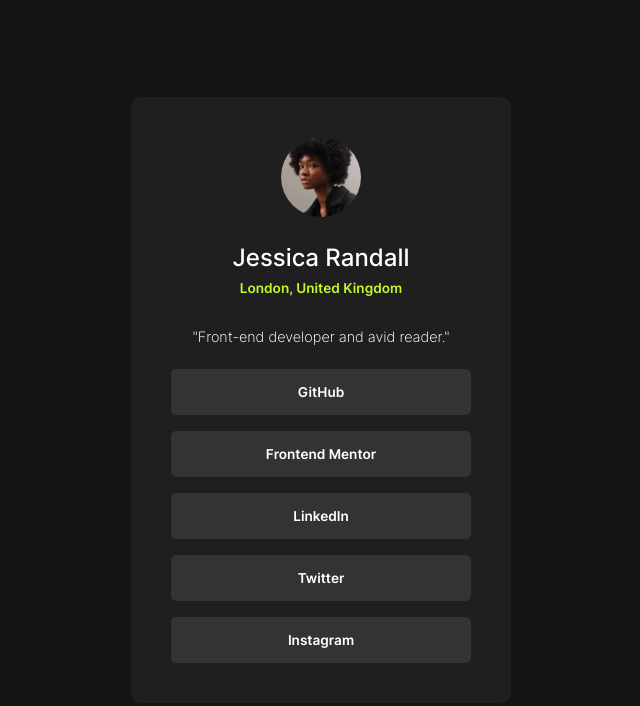
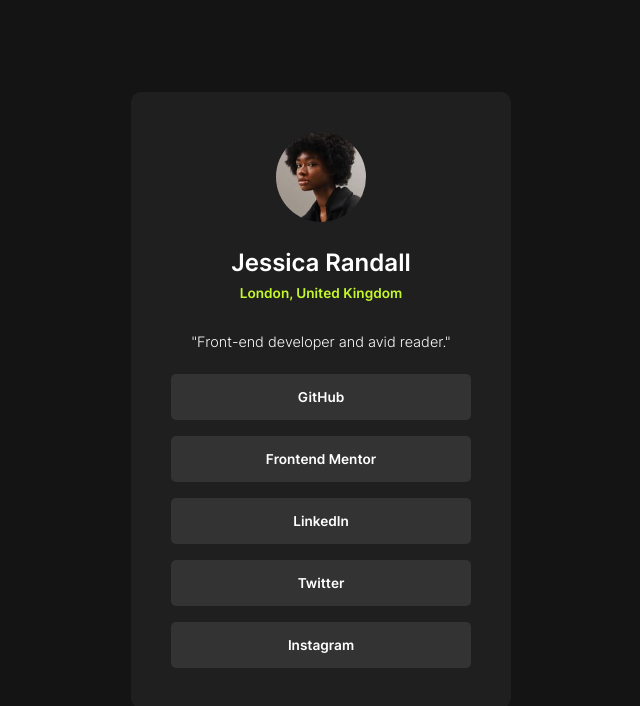
Before and after one commit to NatteeN/social-links-profile, a plain HTML site: page index.html in a window 1280 px wide. Shown: the whole page, without its empty margins (319-959 px from the left). Drawn offline with Linux system fonts and the light colour scheme.

Commit message:
update: style.css

```diff
--- a/style.css
+++ b/style.css
@@ -56,7 +56,7 @@ body {
 }
 
 .profile img {
-    height: 80px;
+    height: 90px;
     border-radius: 100%;
     margin: 0 auto;
     margin-bottom: .1rem;
@@ -65,21 +65,21 @@ body {
 .profile h1 {
     font-size: var(--fs-600);
     color: white;
-    font-weight: 500;
+    font-weight: 600;
     margin-bottom: .5rem;
-}
-
-p.quote {
-    font-size: .9rem;
-    color: white;
-    font-weight: 250;
-    margin: .5rem 0 0 0;
 }
 
 p.location {
     color: #C4F82A;
     font-size: .85rem;
     font-weight: 600;
+}
+
+p.quote {
+    font-size: .9rem;
+    color: white;
+    font-weight: 300;
+    margin: .5rem 0 0 0;
 }
 
 .grid-flow {
```
